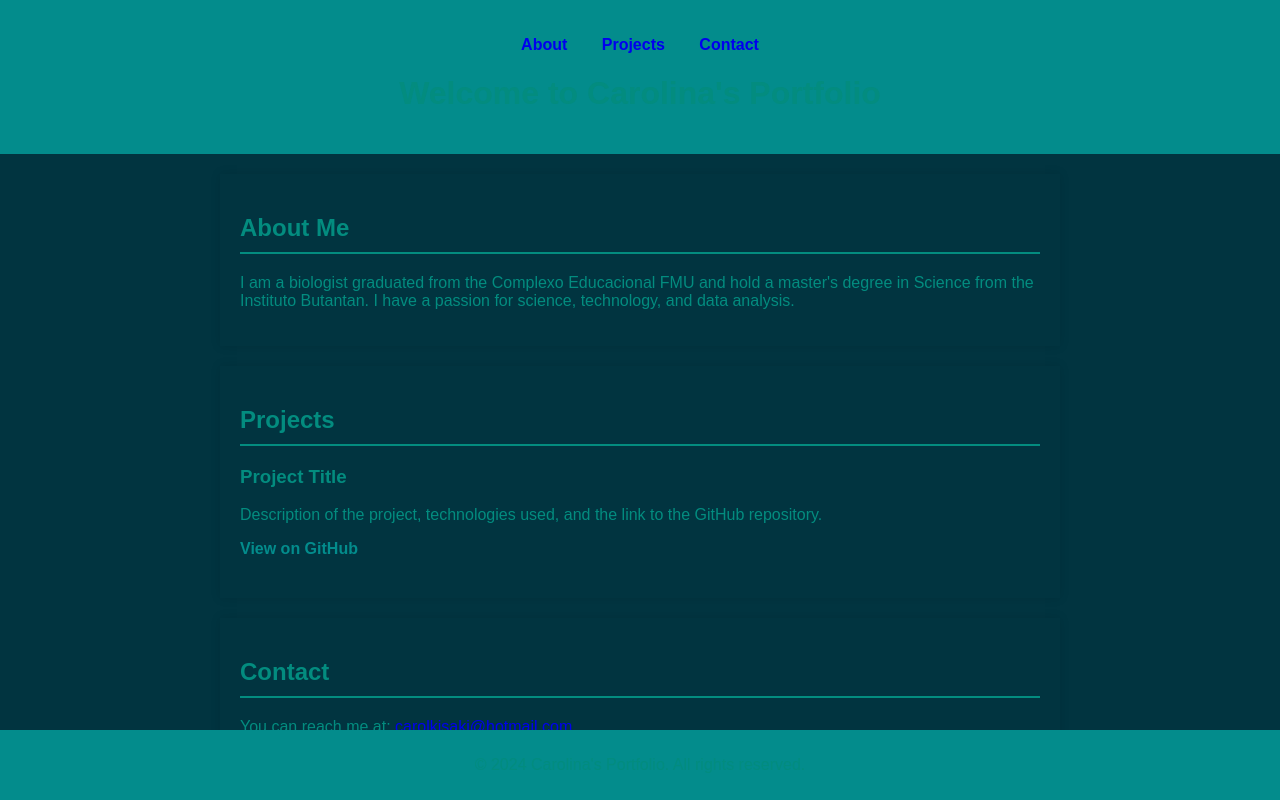
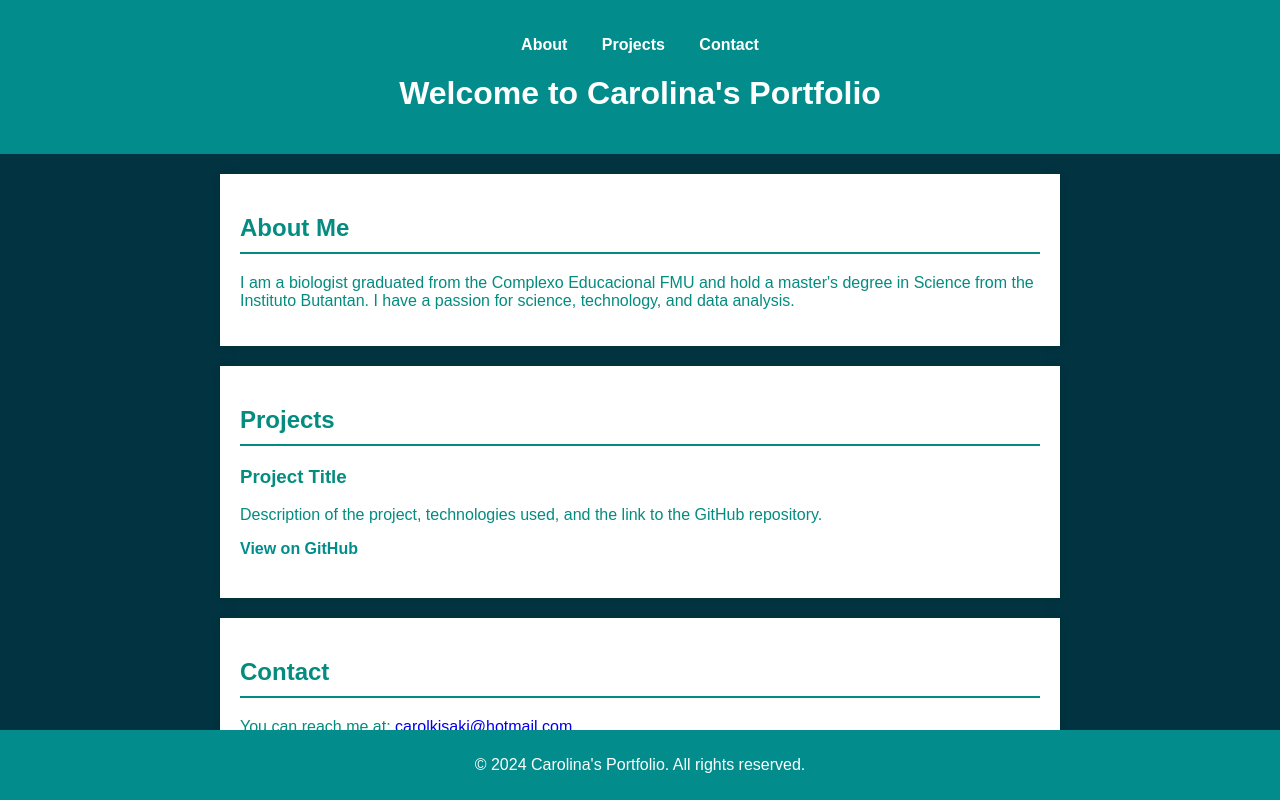
Before and after one commit to Carolkisaki/carolkisaki.github.io, a plain HTML site: page index.html in a window 1280 px wide. Drawn offline with Linux system fonts and the light colour scheme.

Commit message:
Update styles.css

```diff
--- a/styles.css
+++ b/styles.css
@@ -8,7 +8,7 @@ body {
 
 header {
     background-color: #038C8C;
-    color: sherpa blue;
+    color: white;
     padding: 20px 0;
     text-align: center;
 }
@@ -25,7 +25,7 @@ nav ul li {
 }
 
 nav ul li a {
-    color: sherpa blue;
+    color: white;
     text-decoration: none;
     font-weight: bold;
 }
@@ -34,7 +34,7 @@ section {
     padding: 20px;
     margin: 20px auto;
     max-width: 800px;
-    background-color: sherpa blue;
+    background-color: white;
     box-shadow: 0 0 10px rgba(0, 0, 0, 0.1);
 }
 
@@ -56,7 +56,7 @@ h2 {
 
 footer {
     background-color: #038C8C;
-    color: sherpa blue;
+    color: white;
     text-align: center;
     padding: 10px 0;
     position: fixed;
```
